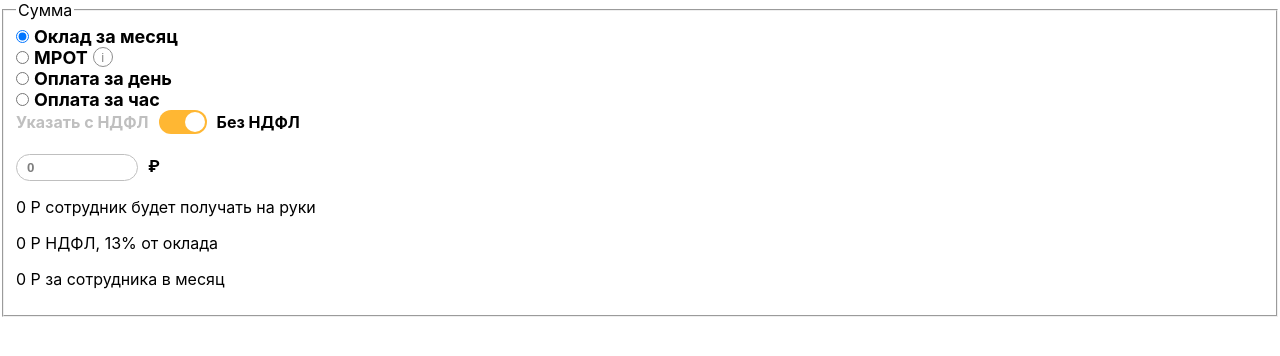
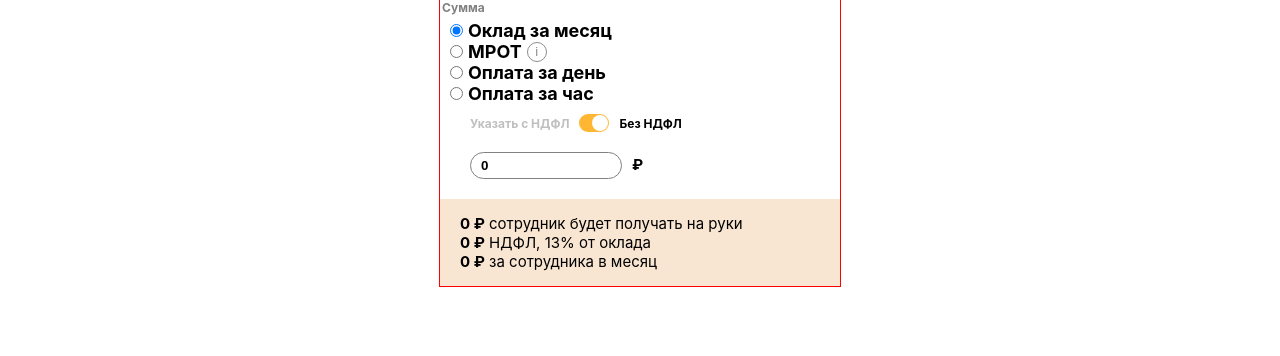
Before and after one commit to kripton-it/test-soft-media-lab, a React (Create React App) app: page / in a window 1280 px wide. Shown: the top 356 px of the page. Built offline with nearby package versions, Linux system fonts and the light colour scheme.

Commit message:
Add common form styles

```diff
--- a/src/App.css
+++ /dev/null
@@ -1,38 +0,0 @@
-.App {
-  text-align: center;
-}
-
-.App-logo {
-  height: 40vmin;
-  pointer-events: none;
-}
-
-@media (prefers-reduced-motion: no-preference) {
-  .App-logo {
-    animation: App-logo-spin infinite 20s linear;
-  }
-}
-
-.App-header {
-  background-color: #282c34;
-  min-height: 100vh;
-  display: flex;
-  flex-direction: column;
-  align-items: center;
-  justify-content: center;
-  font-size: calc(10px + 2vmin);
-  color: white;
-}
-
-.App-link {
-  color: #61dafb;
-}
-
-@keyframes App-logo-spin {
-  from {
-    transform: rotate(0deg);
-  }
-  to {
-    transform: rotate(360deg);
-  }
-}
--- a/src/App.tsx
+++ b/src/App.tsx
@@ -1,11 +1,13 @@
 import React from 'react';
 import Form from './components/Form';
-import './App.css';
+// import './App.css';
 
-const App: React.FC = () => (
-  <div>
-    <Form />
-  </div>
-)
+// const App: React.FC = () => (
+//   <div>
+//     <Form />
+//   </div>
+// )
+
+const App: React.FC = () => <Form />;
 
 export default App;
--- /dev/null
+++ b/src/components/Form/Form.scss
@@ -0,0 +1,31 @@
+.form {
+  outline: 1px solid red;
+  width: 400px;
+  margin: 0 auto;
+}
+
+.form_fieldset {
+  border: none;
+  margin: 0;
+  padding: 0;
+}
+
+.form_legend {
+  color: gray;
+  font-weight: bold;
+  font-size: 12px;
+  margin-bottom: 5px;
+}
+
+.form_payment-options-list {
+  list-style: none;
+  margin: 0;
+  margin-bottom: 10px;
+  padding: 0;
+  padding-left: 10px;
+}
+
+.form_input {
+  padding-left: 30px;
+  margin-bottom: 20px;
+}
--- a/src/components/Form/Form.tsx
+++ b/src/components/Form/Form.tsx
@@ -1,4 +1,4 @@
-import React, { useState } from 'react';
+import React, { FC } from 'react';
 import { Field } from 'redux-form';
 
 import Info from '../Info';
@@ -9,16 +9,20 @@ import Toggle from '../Toggle';
 import { PAYMENT_OPTIONS, PaymentOptionValue, toggleLabels } from './consts';
 import { IProps } from './types';
 
-export const Form: React.FC<IProps> = (props) => {
-  const { handleSubmit, paymentOption, withVat } = props;
+import './Form.scss';
+
+export const Form: FC<IProps> = (props) => {
+  const { handleSubmit, paymentOption } = props;
   const isMinimalOptionSelected = paymentOption === PaymentOptionValue.MINIMAL;
 
-
   return (
-    <form onSubmit={handleSubmit} noValidate={true}>
-      <fieldset>
-        <legend>Сумма</legend>
-        {PAYMENT_OPTIONS.map(option => (
+    <form onSubmit={handleSubmit} noValidate={true} className='form'>
+      <fieldset className='form_fieldset'>
+        <legend className='form_legend'>Сумма</legend>
+        <ul className='form_payment-options-list'>
+          {
+            PAYMENT_OPTIONS.map(option => (
+              <li key={option.value}>
                 <Field
                   name='paymentOption'
                   component={Radio}
@@ -26,9 +30,12 @@ export const Form: React.FC<IProps> = (props) => {
                   // label={label}
                   id={option.value}
                 />
-        ))}
+              </li>
+            ))
+          }
+        </ul>
         {!isMinimalOptionSelected && (
-          <div>
+          <div className='form_input'>
             <Field
               name='withVat'
               component={Toggle}
--- a/src/components/Form/index.ts
+++ b/src/components/Form/index.ts
@@ -8,8 +8,8 @@ import { IFormData, IStateToFormProps } from './types';
 const selector = formValueSelector('calculator');
 
 export const mapStateToProps = (state: any): IStateToFormProps => ({
-  paymentOption: selector(state, 'paymentOption') || initialValues.paymentOption,
-  withVat: selector(state, 'withVat') || initialValues.withVat
+  paymentOption: selector(state, 'paymentOption') || initialValues.paymentOption/* ,
+  withVat: selector(state, 'withVat') || initialValues.withVat */
 })
 
 const reduxFormWrapper = reduxForm<IFormData>({
--- a/src/components/Form/types.ts
+++ b/src/components/Form/types.ts
@@ -2,7 +2,7 @@ import { InjectedFormProps } from 'redux-form';
 
 export interface IStateToFormProps {
   paymentOption: string
-  withVat: boolean
+  // withVat: boolean
 }
 
 export interface IFormData {
--- /dev/null
+++ b/src/components/Info/Info.scss
@@ -0,0 +1,14 @@
+.info_wrapper {
+  background-color: rgba(236, 171, 106, 0.3);
+  padding: 15px 20px;
+  width: auto;
+}
+
+.info_wrapper p {
+  margin: 0;
+  padding: 0;
+}
+
+.info_sum {
+  font-weight: bold;
+}
--- a/src/components/Info/Info.tsx
+++ b/src/components/Info/Info.tsx
@@ -1,15 +1,23 @@
 import React from 'react';
 
 import { getSumInfo } from '../../util';
+import { VAT_RATE } from '../../util/const';
+import './Info.scss';
 
 const Info: React.FC = ({ sum, withVat }: any) => {
   const sumInfo = getSumInfo(sum, withVat);
 
   return (
-    <div>
-      <p>{sumInfo.withoutVat} Р сотрудник будет получать на руки</p>
-      <p>{sumInfo.vat} Р НДФЛ, 13% от оклада</p>
-      <p>{sumInfo.withVat} Р за сотрудника в месяц</p>
+    <div className='info_wrapper'>
+      <p>
+        <span className='info_sum'>{sumInfo.withoutVat} &#8381;</span> сотрудник будет получать на руки
+      </p>
+      <p>
+        <span className='info_sum'>{sumInfo.vat} &#8381;</span> НДФЛ, {VAT_RATE * 100}% от оклада
+      </p>
+      <p>
+        <span className='info_sum'>{sumInfo.withVat} &#8381;</span> за сотрудника в месяц
+      </p>
     </div>
   )
 };
--- a/src/components/Input/Input.scss
+++ b/src/components/Input/Input.scss
@@ -1,17 +1,16 @@
 .input_field {
-  width: 100px;
+  width: 130px;
   border: 1px solid gray;
   border-radius: 15px;
   padding: 5px 10px;
   margin-right: 10px;
   outline: none;
   font-weight: bold;
-  opacity: 0.5;
   transition: 0.3s cubic-bezier(0.18, 0.89, 0.35, 1.15) all;
 }
 
 .input_field:focus {
-  opacity: 1;
+  border-color: #000088;
 }
 
 .input_label {
--- a/src/components/Toggle/Toggle.scss
+++ b/src/components/Toggle/Toggle.scss
@@ -6,8 +6,8 @@
 
 .toggle_input {
   position: relative;
-  width: 48px;
-  height: 24px;
+  width: 30px;
+  height: 18px;
   border-radius: 50%;
   margin-left: 10px;
   margin-right: 10px;
@@ -36,17 +36,17 @@
 .toggle_knobs:before {
   content: '';
   position: absolute;
-  top: 2px;
-  left: 26px;
-  width: 20px;
-  height: 20px;
+  top: 1px;
+  left: 13px;
+  width: 16px;
+  height: 16px;
   background-color: #ffffff;
   border-radius: 50%;
   transition: 0.3s cubic-bezier(0.18, 0.89, 0.35, 1.15) all;
 }
 
 .toggle_checkbox:checked + .toggle_knobs:before {
-  left: 3px;
+  left: 2px;
 }
 
 .toggle_layer {
@@ -68,6 +68,7 @@
 }
 
 .toggle_label {
+  font-size: 12px;
   font-weight: bold;
   cursor: pointer;
   transition: 0.3s cubic-bezier(0.18, 0.89, 0.35, 1.15) all;
--- a/src/index.css
+++ b/src/index.css
@@ -5,6 +5,7 @@ body {
     sans-serif;
   -webkit-font-smoothing: antialiased;
   -moz-osx-font-smoothing: grayscale;
+  font-size: 15px;
 }
 
 code {
```
Lines whose indentation alone changed are shown as unchanged.
